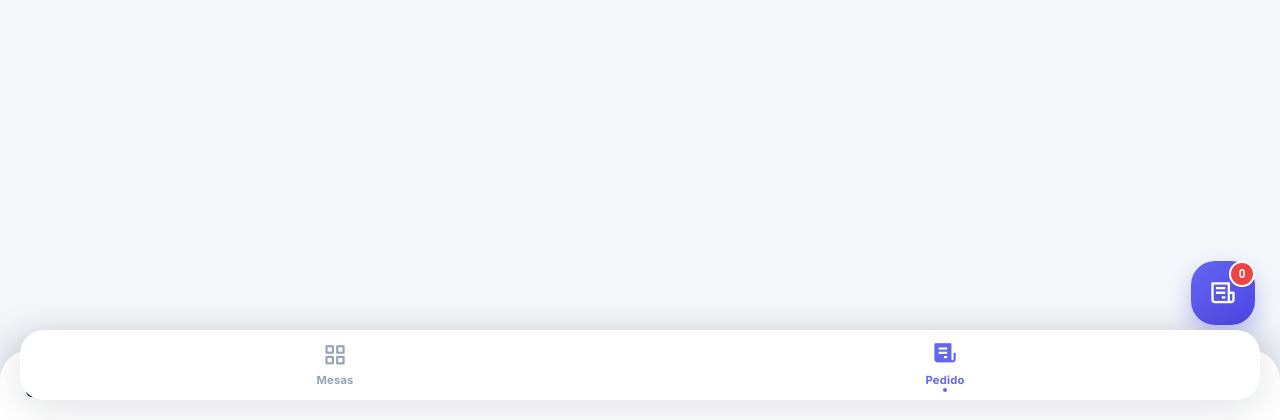
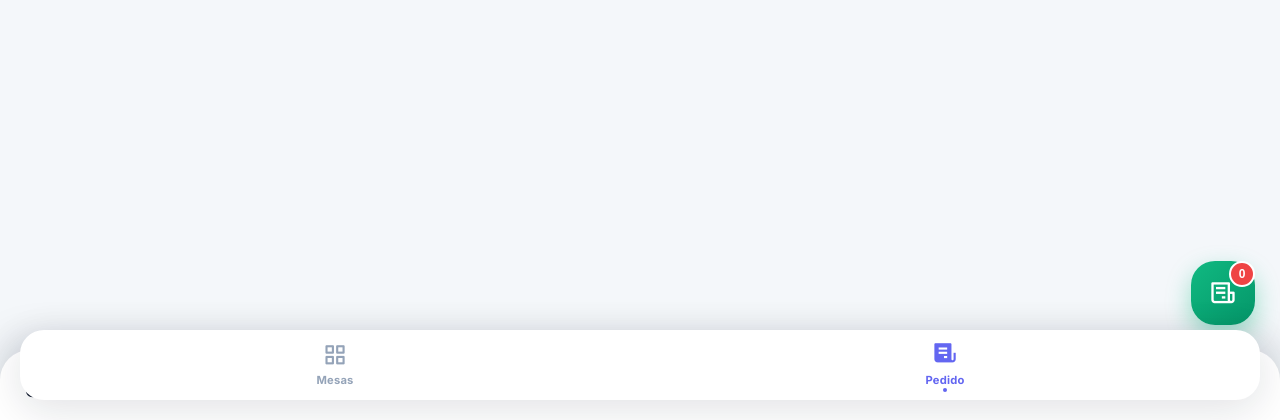
Before and after one commit to adohuken/RestoCloud, a PHP site: page /venta_mobile.php in a window 1280 px wide. Shown: the part 380-800 px from the top of the page. Run offline with PHP 8.4, Linux system fonts and the light colour scheme; data that the repository does not hold is empty; some libraries are stand-ins or nearby versions.

Commit message:
Mejorar contraste del botón flotante del carrito (color verde esmeralda)

```diff
--- a/venta_mobile.php
+++ b/venta_mobile.php
@@ -175,7 +175,7 @@
             position: fixed;
             bottom: calc(var(--nav-height) + 25px);
             right: 25px;
-            background: var(--app-gradient);
+            background: linear-gradient(135deg, #10b981 0%, #059669 100%);
             color: white;
             width: 64px;
             height: 64px;
@@ -184,7 +184,7 @@
             align-items: center;
             justify-content: center;
             font-size: 28px;
-            box-shadow: 0 10px 25px rgba(99, 102, 241, 0.4);
+            box-shadow: 0 10px 25px rgba(16, 185, 129, 0.4);
             z-index: 998;
             border: none;
             transition: transform 0.2s;
```
